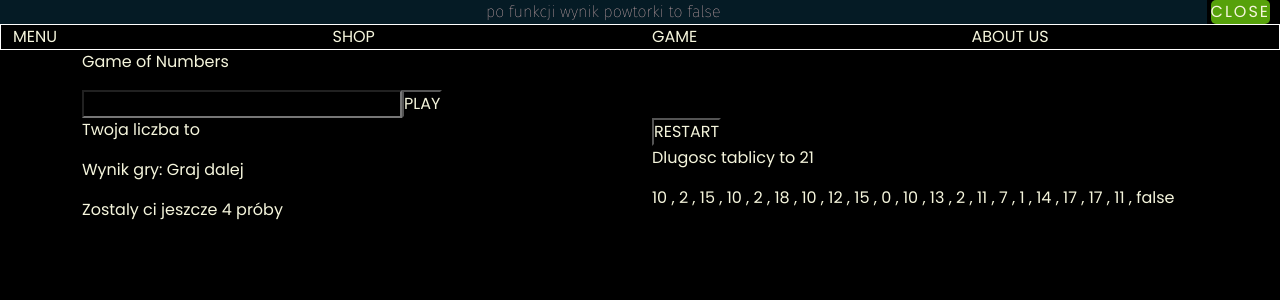
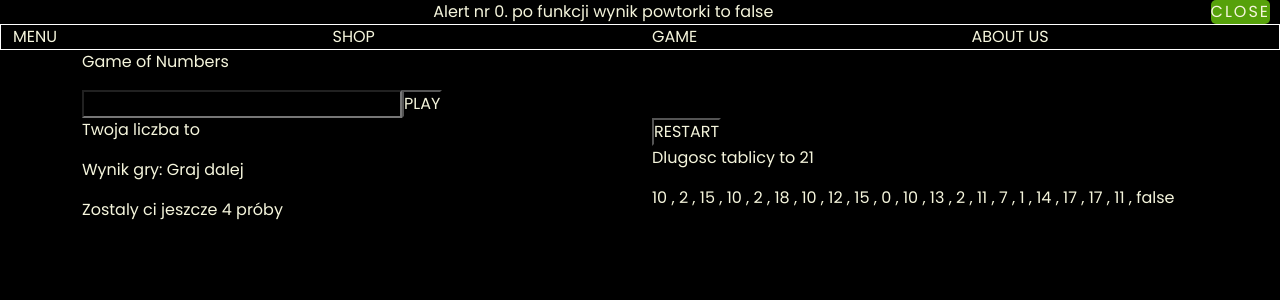
Before and after one commit to kacpi52/sidebar_template, a React (Create React App) app: page /Game in a window 1280 px wide. Both pictures are taken after a click on the button "PLAY". Shown: the top 300 px of the page. Built offline with nearby package versions, Linux system fonts and the light colour scheme.

Commit message:
multi alert

```diff
--- a/src/Components/AlertBox/AlertBox.jsx
+++ b/src/Components/AlertBox/AlertBox.jsx
@@ -4,22 +4,33 @@ import "../../Utils/Buttons.scss";
 import "../../Utils/FontsBackgrounds.scss";
 
 const AlertBox = ({ alertContent }) => {
-  const [textAlert, setTextAlert] = useState();
+  const [hideAlert, setHideAlert] = useState(),
+    [textAlert, setTextAlert] = useState([]);
   useEffect(() => {
     if (!alertContent) {
-      setTextAlert(false);
+      setHideAlert(false);
     } else {
-      setTextAlert(alertContent);
+      setHideAlert(true);
+      setTextAlert((arr) => [...arr, alertContent]);
     }
   }, [alertContent]);
 
   return (
-    <div className={textAlert ? "AlertItem" : "AlertItem--hidden"}>
-      <span className="AlertItem__text globalAlertBackground">{textAlert}</span>
+    <div className={hideAlert ? "AlertItem" : "AlertItem--hidden"}>
+      <span className="AlertItem__text globalAlertBackground">
+        {textAlert.map((elem, index) => (
+          <div key={index}>
+            Alert nr {index}. {elem}
+          </div>
+        ))}
+      </span>
       <span className="AlertItem__space">
         <button
           className="globalDarkButton"
-          onClick={() => setTextAlert(false)}
+          onClick={() => {
+            setHideAlert(false);
+            setTextAlert([]);
+          }}
         >
           Close
         </button>
--- a/src/pages/GamePage.jsx
+++ b/src/pages/GamePage.jsx
@@ -2,6 +2,7 @@ import React, { useState } from "react";
 import Menu from "../Components/SidebarMenu/Menu";
 import { Container, Row, Col } from "react-bootstrap";
 import AlertBox from "../Components/AlertBox/AlertBox";
+import "../Utils/Buttons.scss";
 
 const numbersQuantity = 20;
 const numbersRange = 20;
@@ -55,7 +56,7 @@ const GamePage = () => {
       if (index >= numbersQuantity) {
         checkVal = true;
         console.log(` powinno dac powtorke i wynik ${checkVal}`);
-        setAlertContent(`powinno dac powtorke i wynik ${checkVal}`);
+        setAlertContent(` powtorka i wynik zmiennej pomocniczej ${checkVal}`);
       }
     } else {
       if (index >= numbersQuantity) {
@@ -66,6 +67,7 @@ const GamePage = () => {
   const resetAll = () => {
     setResultHandler(false);
     setTriesCounter(0);
+    setAlertContent(`alert od zresetowania`);
   };
   return (
     <>
```
